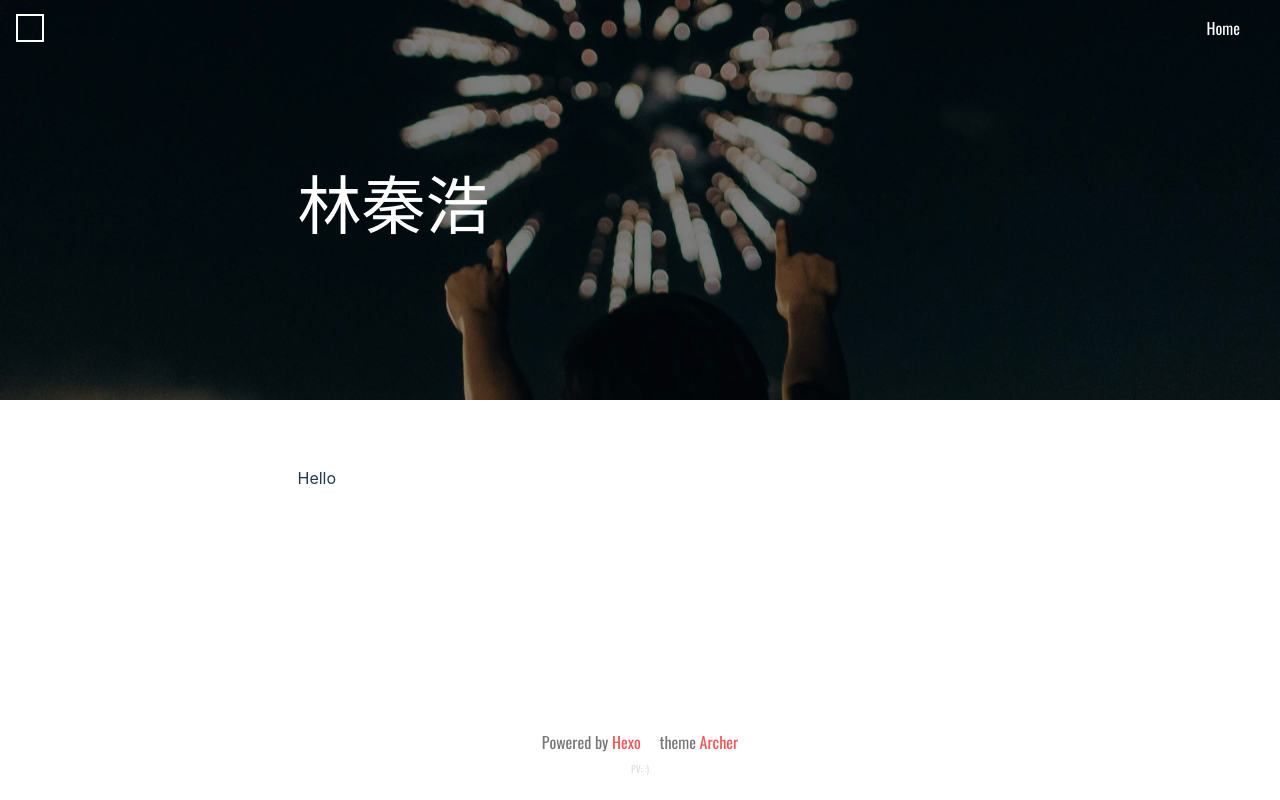
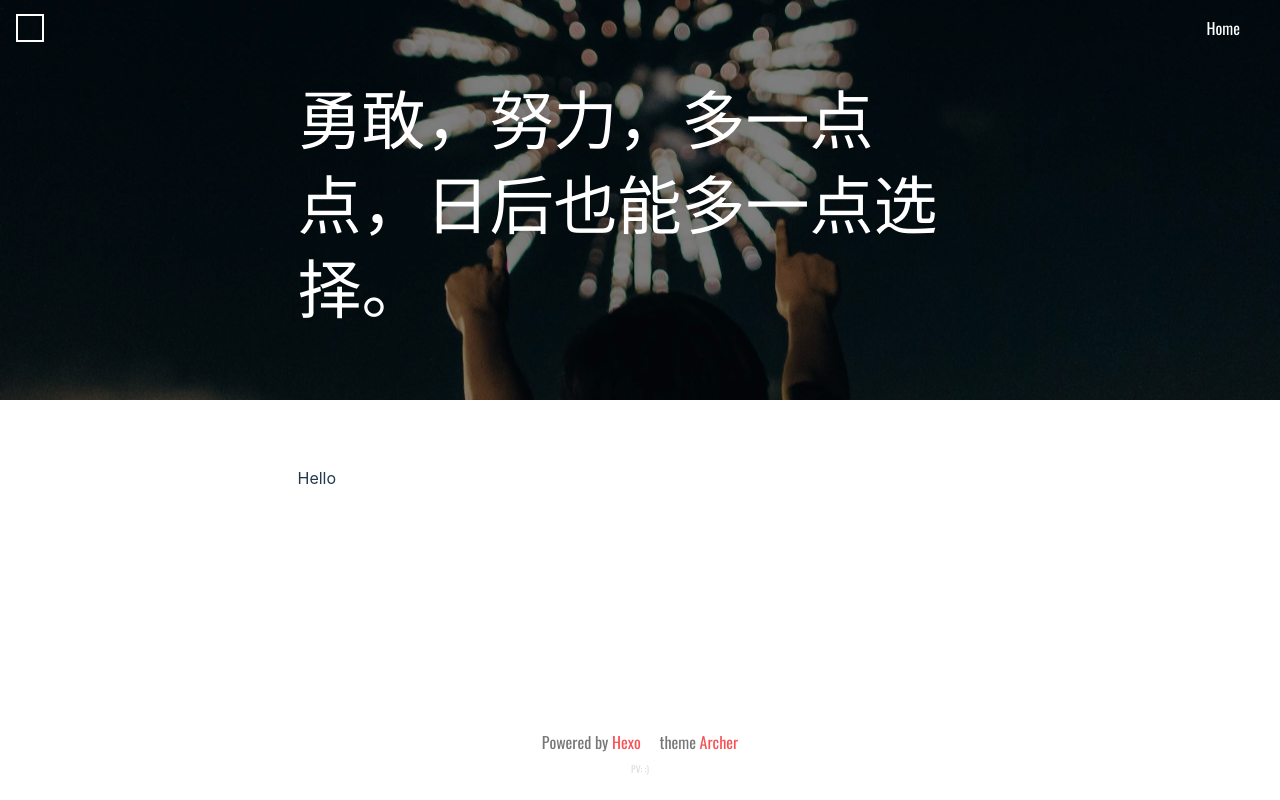
Before and after one commit to QinhaoLin/QinhaoLin.github.io, a plain HTML site: page about/index.html in a window 1280 px wide. Drawn offline with nearby package versions, Linux system fonts and the light colour scheme; some packages are replaced by stand-ins of ours; a script that the page names is missing; a web font is replaced by a local one.

Commit message:
Site updated: 2018-12-18 10:14:04

```diff
--- a/about/index.html
+++ b/about/index.html
@@ -22,7 +22,7 @@
     <meta name="description" content="">
     <meta http-equiv="Cache-control" content="no-cache">
     <meta http-equiv="X-UA-Compatible" content="IE=edge,chrome=1">
-    <title>林秦浩 · fi3ework&#39;s Studio</title>
+    <title>勇敢，努力，多一点点，日后也能多一点选择。 · fi3ework&#39;s Studio</title>
     <style type="text/css">
     @font-face {
         font-family: 'Oswald-Regular';
@@ -237,7 +237,7 @@ height:50vh;
         <h1 class="intro-title">
             <!-- 主页  -->
 
-            林秦浩
+            勇敢，努力，多一点点，日后也能多一点选择。
 
         </h1>
         <!-- 副标题 -->
```
Also changed, not shown: index.html (+1 -1 lines).
